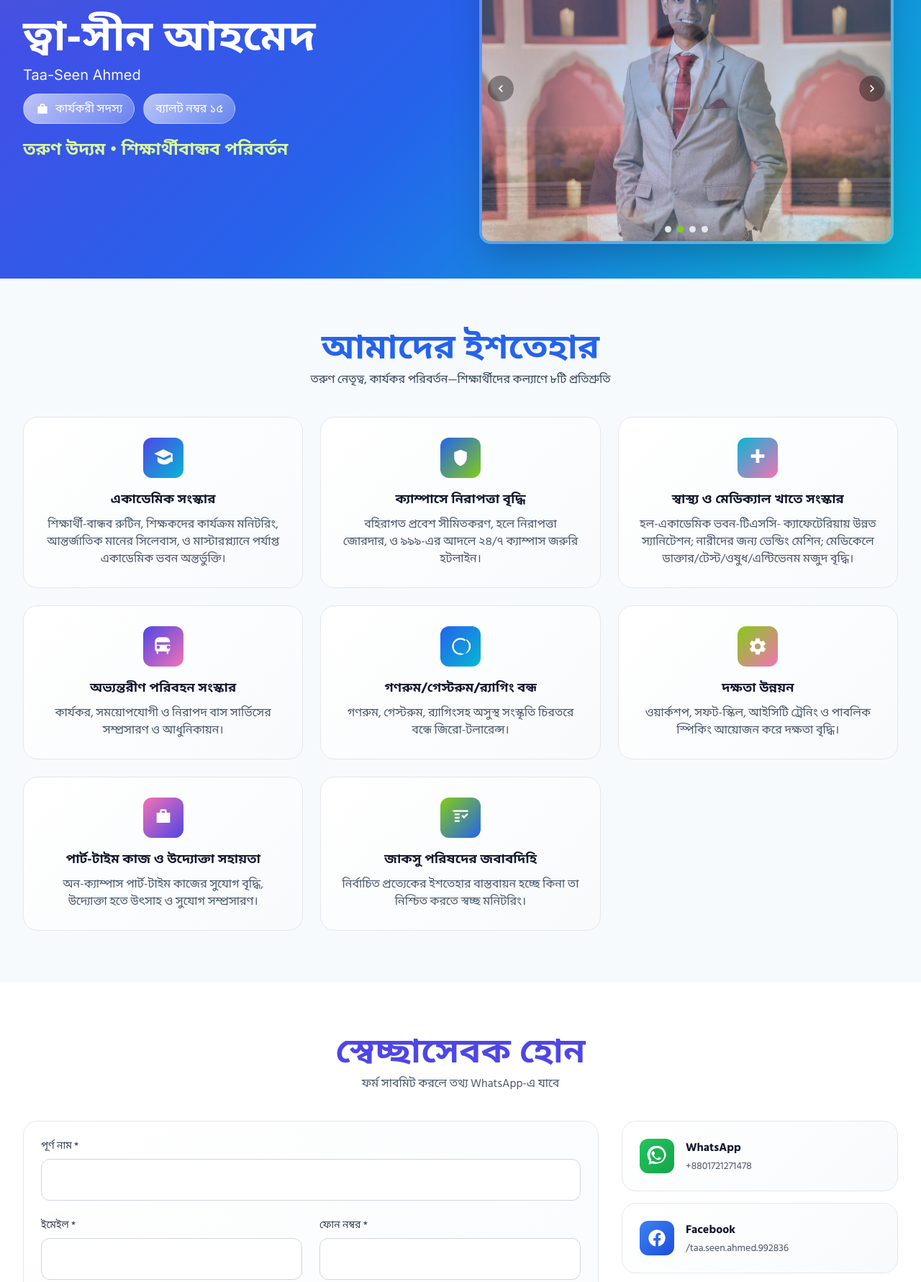
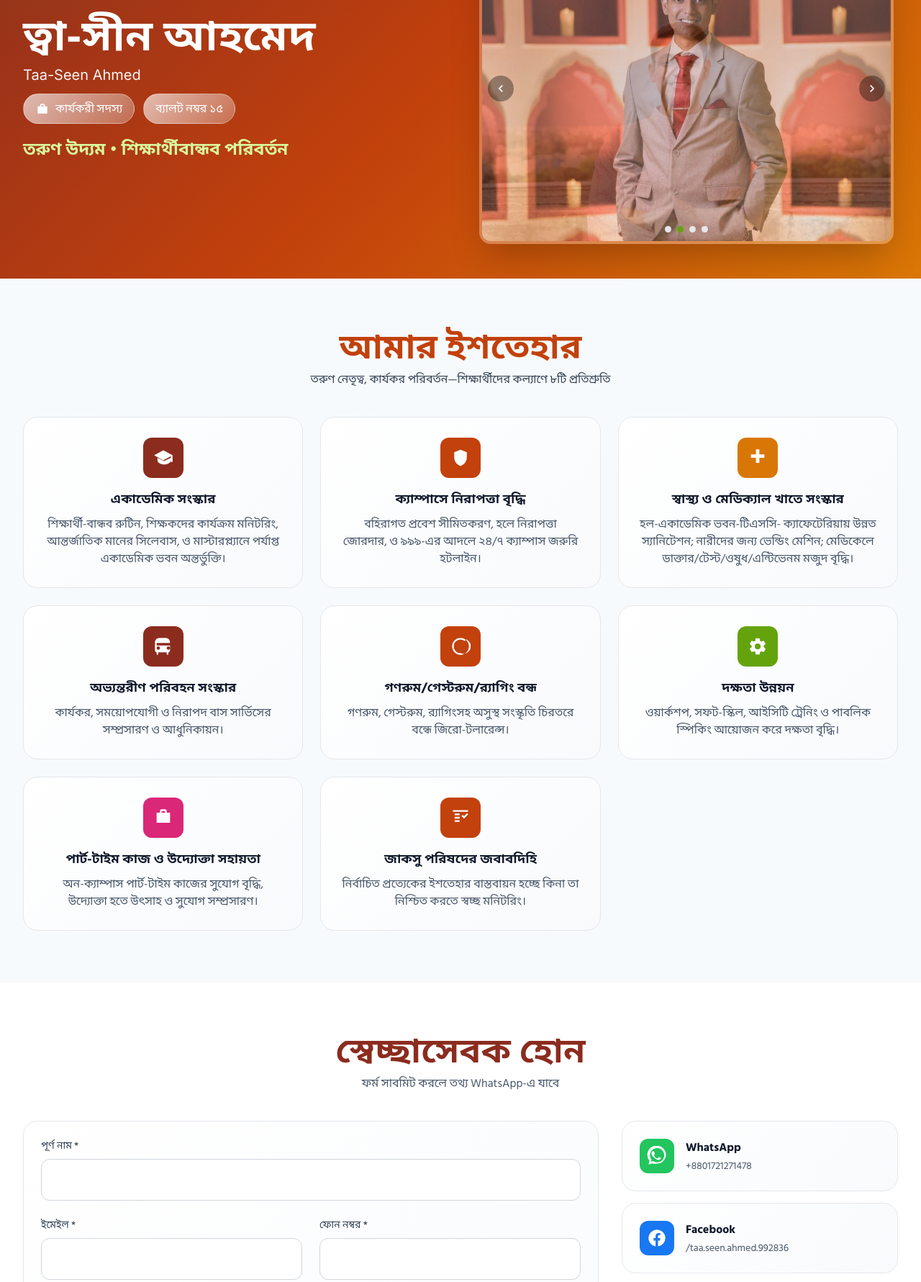
Before and after one commit to taaseen-jucsu/taaseen-jucsu.github.io, a plain HTML site: page index.html in a window 1280 px wide. Shown: the part 221-2002 px from the top of the page at 72% size. Drawn offline with nearby package versions, Linux system fonts and the light colour scheme.

Commit message:
Update index.html
color changes

```diff
--- a/index.html
+++ b/index.html
@@ -11,7 +11,7 @@
       name="description"
       content="তরুণ উদ্যমে শিক্ষার্থীবান্ধব পরিবর্তন — ত্বা-সীন আহমেদ, কার্যকরী সদস্য (Executive Member), Ballot 15."
     />
-    <meta name="theme-color" content="#2563EB" />
+    <meta name="theme-color" content="#8B2C1F" />
 
     <!-- Tailwind -->
     <script src="https://cdn.tailwindcss.com"></script>
@@ -26,12 +26,12 @@
 
     <style>
       :root {
-        /* Youthful, energetic palette */
-        --brand-indigo: #4f46e5; /* Indigo-600 */
-        --brand-blue: #2563eb; /* Blue-600  */
-        --brand-teal: #06b6d4; /* Cyan-500  */
-        --brand-lime: #84cc16; /* Lime-500  */
-        --brand-pink: #f472b6; /* Pink-400  */
+        /* Deep warm palette */
+        --brand-indigo: #8b2c1f; /* deep terracotta */
+        --brand-blue: #c2410c;   /* burnt orange */
+        --brand-teal: #d97706;   /* golden amber */
+        --brand-lime: #65a30d;   /* warm olive */
+        --brand-pink: #db2777;   /* warm rose */
 
         --ink-700: #334155;
         --ink-600: #475569;
@@ -54,12 +54,12 @@
       .gradient-hero {
         background: radial-gradient(
             1200px 600px at -10% 0%,
-            rgba(132, 204, 22, 0.18),
+            rgba(101, 163, 13, 0.18),
             transparent 50%
           ),
           radial-gradient(
             1000px 600px at 110% 20%,
-            rgba(6, 182, 212, 0.22),
+            rgba(217, 119, 6, 0.22),
             transparent 55%
           ),
           linear-gradient(
@@ -130,16 +130,16 @@
         outline-offset: 2px;
       }
 
-      /* Contact section gradient & ripple */
+      /* Contact section */
       .contact-gradient {
         background: radial-gradient(
             700px 300px at 0% 0%,
-            rgba(132, 204, 22, 0.18),
+            rgba(101, 163, 13, 0.18),
             transparent 40%
           ),
           radial-gradient(
             700px 300px at 100% 20%,
-            rgba(6, 182, 212, 0.22),
+            rgba(217, 119, 6, 0.22),
             transparent 45%
           ),
           linear-gradient(180deg, #ffffff 0%, #f8fafc 100%);
@@ -177,7 +177,6 @@
         opacity: 0;
       }
 
-      /* Toast */
       .toast {
         position: fixed;
         left: 50%;
@@ -355,7 +354,7 @@
                     aria-hidden="true"
                   >
                     <path
-                      d="M10 4h4a2 2 0 012 2v2h4v12H4V8h4V6a2 2 0 012-2zm0 4h4V6h-4v2z"
+                      d="M10 4h4a2 2 0 0 1 2 2v2h4v12H4V8h4V6a2 2 0 0 1 2-2zm0 4h4V6h-4v2z"
                     />
                   </svg>
                   <span data-bn="কার্যকরী সদস্য" data-en="Executive Member"
@@ -467,7 +466,7 @@
         </div>
       </section>
 
-      <!-- MANIFESTO -->
+      <!-- MANIFESTO (no gradients inside SVG or icon backgrounds) -->
       <section id="manifesto" class="section-padding">
         <div class="max-w-7xl mx-auto px-4 sm:px-6 lg:px-8">
           <div class="text-center mb-10">
@@ -475,7 +474,7 @@
               class="text-4xl md:text-5xl font-extrabold"
               style="color: var(--brand-blue)"
             >
-              <span data-bn="আমাদের ইশতেহার" data-en="My Manifesto"
+              <span data-bn="আমার ইশতেহার" data-en="My Manifesto"
                 >আমার ইশতেহার</span
               >
             </h2>
@@ -495,13 +494,7 @@
             <div class="card p-7 card-hover">
               <div
                 class="w-14 h-14 rounded-xl grid place-items-center mb-4 mx-auto"
-                style="
-                  background: linear-gradient(
-                    135deg,
-                    var(--brand-indigo),
-                    var(--brand-teal)
-                  );
-                "
+                style="background: var(--brand-indigo)"
               >
                 <!-- Education / reform -->
                 <svg
@@ -510,9 +503,7 @@
                   fill="currentColor"
                   aria-hidden="true"
                 >
-                  <path
-                    d="M12 2 1 7l11 5 9-4.09V17h2V7L12 2zM5 11.24V15c0 2.76 3.58 5 8 5s8-2.24 8-5v-3.76L13 14.86 5 11.24z"
-                  />
+                  <path d="M12 3 1 9l11 6 9-4.91V17h2V9L12 3zM5 12.09V15c0 2.76 3.58 5 8 5s8-2.24 8-5v-2.91L13 15.86 5 12.09z" />
                 </svg>
               </div>
               <h3
@@ -533,13 +524,7 @@
             <div class="card p-7 card-hover">
               <div
                 class="w-14 h-14 rounded-xl grid place-items-center mb-4 mx-auto"
-                style="
-                  background: linear-gradient(
-                    135deg,
-                    var(--brand-blue),
-                    var(--brand-lime)
-                  );
-                "
+                style="background: var(--brand-blue)"
               >
                 <!-- Security -->
                 <svg
@@ -548,9 +533,7 @@
                   fill="currentColor"
                   aria-hidden="true"
                 >
-                  <path
-                    d="M12 2.25 4.5 5.25v6.14c0 5.28 3.4 8.91 7.5 10.36 4.1-1.45 7.5-5.08 7.5-10.36V5.25L12 2.25zM11 13.59l-2.3-2.3-1.4 1.41L11 16.29l5.7-5.7-1.41-1.41L11 13.59z"
-                  />
+                  <path d="M12 2.25 4.5 5.25v6.14c0 5.28 3.4 8.91 7.5 10.36 4.1-1.45 7.5-5.08 7.5-10.36V5.25L12 2.25zM11 13.59l-2.3-2.3-1.4 1.41L11 16.29l5.7-5.7-1.41-1.41L11 13.59z" />
                 </svg>
               </div>
               <h3
@@ -571,13 +554,7 @@
             <div class="card p-7 card-hover">
               <div
                 class="w-14 h-14 rounded-xl grid place-items-center mb-4 mx-auto"
-                style="
-                  background: linear-gradient(
-                    135deg,
-                    var(--brand-teal),
-                    var(--brand-pink)
-                  );
-                "
+                style="background: var(--brand-teal)"
               >
                 <!-- Health -->
                 <svg
@@ -607,13 +584,7 @@
             <div class="card p-7 card-hover">
               <div
                 class="w-14 h-14 rounded-xl grid place-items-center mb-4 mx-auto"
-                style="
-                  background: linear-gradient(
-                    135deg,
-                    var(--brand-indigo),
-                    var(--brand-pink)
-                  );
-                "
+                style="background: var(--brand-indigo)"
               >
                 <!-- Transport -->
                 <svg
@@ -622,9 +593,7 @@
                   fill="currentColor"
                   aria-hidden="true"
                 >
-                  <path
-                    d="M16 1H8C4 1 2 3 2 7v8c0 2 1 3 2 3v2a1 1 0 0 0 2 0v-2h10v2a1 1 0 0 0 2 0v-2c1 0 2-1 2-3V7c0-4-2-6-6-6zM6 15a2 2 0 1 1 0-4 2 2 0 0 1 0 4zm12 0a2 2 0 1 1 .001-4.001A2 2 0 0 1 18 15zM4 7h16v3H4V7z"
-                  />
+                  <path d="M16 2H8C4 2 2 4 2 8v8c0 2 1 3 2 3v2a1 1 0 0 0 2 0v-2h10v2a1 1 0 0 0 2 0v-2c1 0 2-1 2-3V8c0-4-2-6-6-6zM6 16a2 2 0 1 1 0-4 2 2 0 0 1 0 4zm12 0a2 2 0 1 1 .001-4.001A2 2 0 0 1 18 16zM4 8h16v3H4V8z" />
                 </svg>
               </div>
               <h3
@@ -645,13 +614,7 @@
             <div class="card p-7 card-hover">
               <div
                 class="w-14 h-14 rounded-xl grid place-items-center mb-4 mx-auto"
-                style="
-                  background: linear-gradient(
-                    135deg,
-                    var(--brand-blue),
-                    var(--brand-teal)
-                  );
-                "
+                style="background: var(--brand-blue)"
               >
                 <!-- No ragging -->
                 <svg
@@ -660,9 +623,7 @@
                   fill="currentColor"
                   aria-hidden="true"
                 >
-                  <path
-                    d="M12 2a10 10 0 1 0 .001 20.001A10 10 0 0 0 12 2zm-8 10a8 8 0 0 1 12.9-6.4L5.6 16.9A7.97 7.97 0 0 1 4 12zm8 8a8 8 0 0 1-6.4-3.1L18.9 3.6A8 8 0 0 1 12 20z"
-                  />
+                  <path d="M12 2a10 10 0 1 0 .001 20.001A10 10 0 0 0 12 2zm-8 10a8 8 0 0 1 12.9-6.4L5.6 16.9A7.97 7.97 0 0 1 4 12zm8 8a8 8 0 0 1-6.4-3.1L18.9 3.6A8 8 0 0 1 12 20z" />
                 </svg>
               </div>
               <h3
@@ -683,13 +644,7 @@
             <div class="card p-7 card-hover">
               <div
                 class="w-14 h-14 rounded-xl grid place-items-center mb-4 mx-auto"
-                style="
-                  background: linear-gradient(
-                    135deg,
-                    var(--brand-lime),
-                    var(--brand-pink)
-                  );
-                "
+                style="background: var(--brand-lime)"
               >
                 <!-- Skill -->
                 <svg
@@ -698,9 +653,7 @@
                   fill="currentColor"
                   aria-hidden="true"
                 >
-                  <path
-                    d="M19.14 12.94a7.5 7.5 0 0 0 .05-.94 7.5 7.5 0 0 0-.05-.94l2.03-1.58a.5.5 0 0 0 .12-.64l-1.92-3.32a.5.5 0 0 0-.6-.22l-2.39.96a7.55 7.55 0 0 0-1.63-.95l-.36-2.54a.5.5 0 0 0-.5-.43h-3.84a.5.5 0 0 0-.5.43l-.36 2.54c-.57.22-1.11.53-1.63.95l-2.39-.96a.5.5 0 0 0-.6.22L2.71 8.84a.5.5 0 0 0 .12.64l2.03 1.58c-.03.31-.06.62-.06.94s.03.63.06.94L2.83 14.5a.5.5 0 0 0-.12.64l1.92 3.32a.5.5 0 0 0 .6.22l2.39-.96c.51.41 1.06.74 1.63.95l.36 2.54a.5.5 0 0 0 .5.43h3.84a.5.5 0 0 0 .5-.43l.36-2.54c.57-.22 1.11-.53 1.63-.95l2.39.96a.5.5 0 0 0 .6-.22l1.92-3.32a.5.5 0 0 0-.12-.64l-2.03-1.56zM12 15.5A3.5 3.5 0 1 1 12 8.5a3.5 3.5 0 0 1 0 7z"
-                  />
+                  <path d="M19.14 12.94a7.5 7.5 0 0 0 .05-.94 7.5 7.5 0 0 0-.05-.94l2.03-1.58a.5.5 0 0 0 .12-.64l-1.92-3.32a.5.5 0 0 0-.6-.22l-2.39.96a7.55 7.55 0 0 0-1.63-.95l-.36-2.54a.5.5 0 0 0-.5-.43h-3.84a.5.5 0 0 0-.5.43l-.36 2.54c-.57.22-1.11.53-1.63.95l-2.39-.96a.5.5 0 0 0-.6.22L2.71 8.84a.5.5 0 0 0 .12.64l2.03 1.58c-.03.31-.06.62-.06.94s.03.63.06.94L2.83 14.5a.5.5 0 0 0-.12.64l1.92 3.32a.5.5 0 0 0 .6.22l2.39-.96c.51.41 1.06.74 1.63.95l.36 2.54a.5.5 0 0 0 .5.43h3.84a.5.5 0 0 0 .5-.43l.36-2.54c.57-.22 1.11-.53 1.63-.95l2.39.96a.5.5 0 0 0 .6-.22l1.92-3.32a.5.5 0 0 0-.12-.64l-2.03-1.56zM12 15.5A3.5 3.5 0 1 1 12 8.5a3.5 3.5 0 0 1 0 7z" />
                 </svg>
               </div>
               <h3
@@ -721,13 +674,7 @@
             <div class="card p-7 card-hover">
               <div
                 class="w-14 h-14 rounded-xl grid place-items-center mb-4 mx-auto"
-                style="
-                  background: linear-gradient(
-                    135deg,
-                    var(--brand-pink),
-                    var(--brand-indigo)
-                  );
-                "
+                style="background: var(--brand-pink)"
               >
                 <!-- Entrepreneurship -->
                 <svg
@@ -736,9 +683,7 @@
                   fill="currentColor"
                   aria-hidden="true"
                 >
-                  <path
-                    d="M10 2h4a2 2 0 0 1 2 2v2h4v12H4V6h4V4a2 2 0 0 1 2-2zm0 4h4V4h-4v2z"
-                  />
+                  <path d="M10 2h4a2 2 0 0 1 2 2v2h4v12H4V6h4V4a2 2 0 0 1 2-2zm0 4h4V4h-4v2z" />
                 </svg>
               </div>
               <h3
@@ -759,13 +704,7 @@
             <div class="card p-7 card-hover">
               <div
                 class="w-14 h-14 rounded-xl grid place-items-center mb-4 mx-auto"
-                style="
-                  background: linear-gradient(
-                    135deg,
-                    var(--brand-lime),
-                    var(--brand-blue)
-                  );
-                "
+                style="background: var(--brand-blue)"
               >
                 <!-- Accountability -->
                 <svg
@@ -774,9 +713,7 @@
                   fill="currentColor"
                   aria-hidden="true"
                 >
-                  <path
-                    d="M3 3h18v2H3zM5 7h6v2H5zM5 11h6v2H5zM5 15h6v2H5zM14.59 8.59 13.17 10l3 3 5-5-1.41-1.41L16.17 10l-1.58-1.41z"
-                  />
+                  <path d="M3 3h18v2H3zM5 7h6v2H5zM5 11h6v2H5zM5 15h6v2H5zM14.59 8.59 13.17 10l3 3 5-5-1.41-1.41L16.17 10l-1.58-1.41z" />
                 </svg>
               </div>
               <h3
@@ -1016,13 +953,7 @@
                 <button
                   type="submit"
                   class="w-full py-4 rounded-xl font-bold text-lg text-white hover:opacity-95 transition-all"
-                  style="
-                    background: linear-gradient(
-                      135deg,
-                      var(--brand-blue),
-                      var(--brand-teal)
-                    );
-                  "
+                  style="background: var(--brand-blue)"
                 >
                   <span data-bn="জমা দিন" data-en="Submit">জমা দিন</span>
                 </button>
@@ -1040,9 +971,7 @@
                 <div class="flex items-center gap-4">
                   <div
                     class="w-12 h-12 rounded-xl grid place-items-center"
-                    style="
-                      background: linear-gradient(135deg, #22c55e, #16a34a);
-                    "
+                    style="background: #22c55e"
                   >
                     <svg
                       class="w-7 h-7 text-white"
@@ -1073,11 +1002,9 @@
                 <div class="flex items-center gap-4">
                   <div
                     class="w-12 h-12 rounded-xl grid place-items-center"
-                    style="
-                      background: linear-gradient(135deg, #3b82f6, #1d4ed8);
-                    "
+                    style="background: #1877f2"
                   >
-                    <!-- Fixed Facebook SVG path -->
+                    <!-- Clean Facebook SVG -->
                     <svg
                       class="w-7 h-7 text-white"
                       viewBox="0 0 24 24"
@@ -1085,7 +1012,7 @@
                       aria-hidden="true"
                     >
                       <path
-                        d="M22 12A10 10 0 1 0 10.4 21.9v-6.9H7.8V12h2.6V9.8c0-2.6 1.6-4 3.9-4 1.1 0 2.2.2 2.2.2v2.4h-1.2c-1.2 0-1.6.8-1.6 1.6V12h2.8l-.5 2.9h-2.3v6.9A10 10 0 0 0 22 12z"
+                        d="M22 12a10 10 0 1 0-11.6 9.9v-7h-2.4V12h2.4V9.8c0-2.4 1.4-3.8 3.6-3.8 1 0 2 .1 2 .1v2.2h-1.1c-1.2 0-1.6.7-1.6 1.5V12h2.7l-.4 2.9h-2.3v7A10 10 0 0 0 22 12z"
                       />
                     </svg>
                   </div>
@@ -1102,7 +1029,7 @@
         </div>
       </section>
 
-      <!-- CONTACT (Redesigned) -->
+      <!-- CONTACT -->
       <section id="contact" class="section-padding contact-gradient">
         <div class="max-w-5xl mx-auto px-4 sm:px-6 lg:px-8">
           <div class="text-center mb-8">
@@ -1132,10 +1059,7 @@
               rel="noopener"
               class="ripple glass p-5 rounded-2xl flex items-center gap-4 card-hover"
             >
-              <div
-                class="w-12 h-12 rounded-xl grid place-items-center"
-                style="background: linear-gradient(135deg, #22c55e, #16a34a)"
-              >
+              <div class="w-12 h-12 rounded-xl grid place-items-center" style="background:#22c55e">
                 <svg
                   class="w-7 h-7 text-white"
                   viewBox="0 0 24 24"
@@ -1168,10 +1092,7 @@
               rel="noopener"
               class="ripple glass p-5 rounded-2xl flex items-center gap-4 card-hover"
             >
-              <div
-                class="w-12 h-12 rounded-xl grid place-items-center"
-                style="background: linear-gradient(135deg, #3b82f6, #1d4ed8)"
-              >
+              <div class="w-12 h-12 rounded-xl grid place-items-center" style="background:#1877f2">
                 <svg
                   class="w-7 h-7 text-white"
                   viewBox="0 0 24 24"
@@ -1179,7 +1100,7 @@
                   aria-hidden="true"
                 >
                   <path
-                    d="M22 12A10 10 0 1 0 10.4 21.9v-6.9H7.8V12h2.6V9.8c0-2.6 1.6-4 3.9-4 1.1 0 2.2.2 2.2.2v2.4h-1.2c-1.2 0-1.6.8-1.6 1.6V12h2.8l-.5 2.9h-2.3v6.9A10 10 0 0 0 22 12z"
+                    d="M22 12a10 10 0 1 0-11.6 9.9v-7h-2.4V12h2.4V9.8c0-2.4 1.4-3.8 3.6-3.8 1 0 2 .1 2 .1v2.2h-1.1c-1.2 0-1.6.7-1.6 1.5V12h2.7l-.4 2.9h-2.3v7A10 10 0 0 0 22 12z"
                   />
                 </svg>
               </div>
@@ -1202,16 +1123,7 @@
               id="callNow"
               class="ripple glass p-5 rounded-2xl flex items-center gap-4 w-full card-hover"
             >
-              <div
-                class="w-12 h-12 rounded-xl grid place-items-center"
-                style="
-                  background: linear-gradient(
-                    135deg,
-                    var(--brand-indigo),
-                    var(--brand-teal)
-                  );
-                "
-              >
+              <div class="w-12 h-12 rounded-xl grid place-items-center" style="background: var(--brand-indigo)">
                 <svg
                   class="w-7 h-7 text-white"
                   viewBox="0 0 24 24"
@@ -1240,16 +1152,7 @@
               id="shareBtn"
               class="ripple glass p-5 rounded-2xl flex items-center gap-4 w-full card-hover"
             >
-              <div
-                class="w-12 h-12 rounded-xl grid place-items-center"
-                style="
-                  background: linear-gradient(
-                    135deg,
-                    var(--brand-lime),
-                    var(--brand-pink)
-                  );
-                "
-              >
+              <div class="w-12 h-12 rounded-xl grid place-items-center" style="background: var(--brand-lime)">
                 <svg
                   class="w-7 h-7 text-white"
                   viewBox="0 0 24 24"
@@ -1328,18 +1231,14 @@
         document.body.setAttribute("data-lang", to);
         document.querySelectorAll("[data-bn],[data-en]").forEach((el) => {
           const txt = el.getAttribute(to === "bn" ? "data-bn" : "data-en");
-          if (txt !== null) {
-            el.innerText = txt;
-          }
+          if (txt !== null) el.innerText = txt;
         });
       }
       langToggle?.addEventListener("click", () => {
         const current = document.body.getAttribute("data-lang") || "bn";
         setLang(current === "bn" ? "en" : "bn");
         const label = langToggle.querySelector("span");
-        if (label) {
-          label.innerText = current === "bn" ? "BN" : "EN";
-        }
+        if (label) label.innerText = current === "bn" ? "BN" : "EN";
       });
 
       // Slider
```
